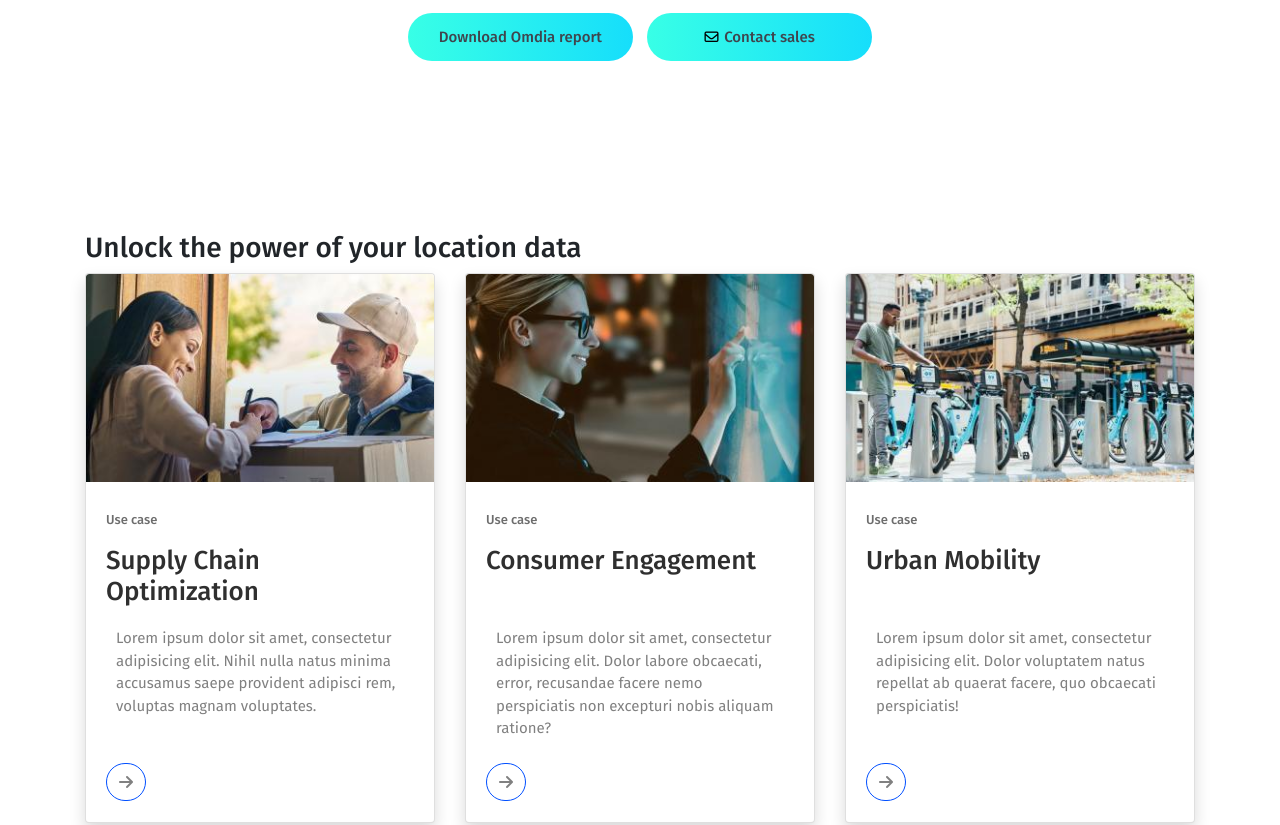
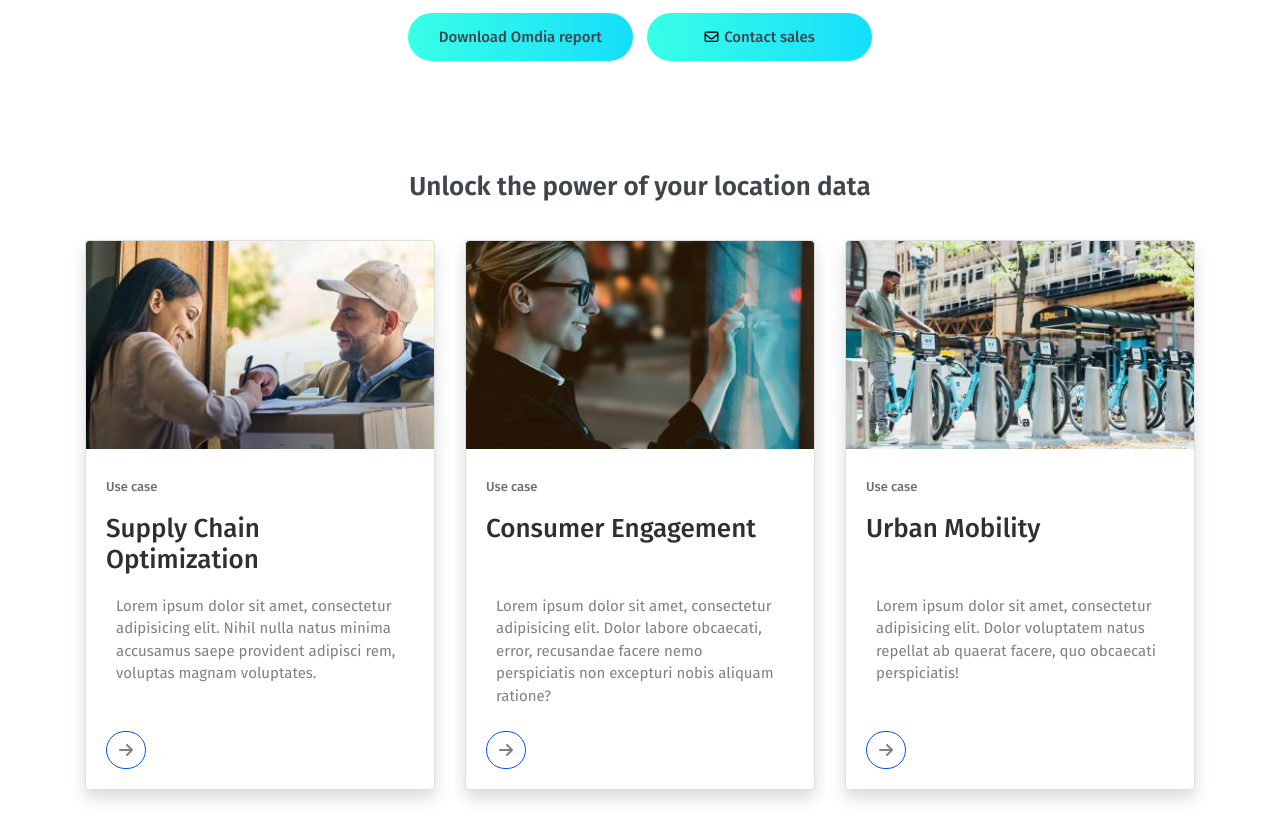
Before and after one commit to sultan-sheikh/here-website-homepage, a plain HTML site: page index.html in a window 1280 px wide. Shown: the part 2404-3229 px from the top of the page. Drawn offline with nearby package versions, Linux system fonts and the light colour scheme.

Commit message:
Update style.css

```diff
--- a/css/style.css
+++ b/css/style.css
@@ -180,6 +180,14 @@ padding: 5px 0;
 .data-section{
 	background:white;
 	padding:100px 0;
+	padding-top:40px;
+}
+.data-content h3{
+	color: #3F454D;
+    text-align: center;
+    font-size: 26px;
+    font-weight: 600;
+    padding-bottom:30px;
 }
 .data-content img{
 	overflow:hidden !important;
@@ -344,7 +352,7 @@ padding: 5px 0;
 .footer-content ul li a{color: #f5f5f5;font-size: 15px;line-height: 1.8;text-decoration: none;}
 .footer-content hr{
 	border: 0;
-    margin: 25px 0;
+    margin: 50px 0;
     border-top: .002px solid rgba(173, 172, 172, 0.69);
 }
 .ending-lst li{
```
